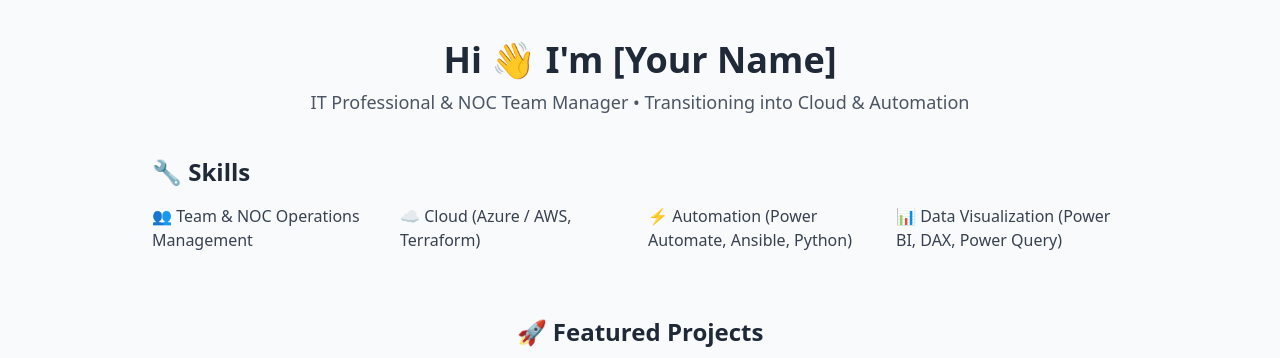
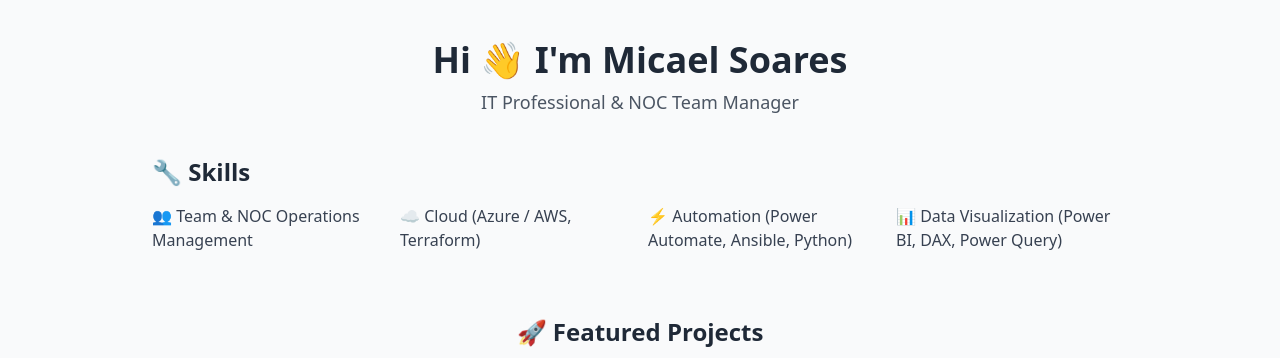
Before and after one commit to MSoares95/site, a plain HTML site: page index.html in a window 1280 px wide. Shown: the top 358 px of the page. Drawn offline with nearby package versions, Linux system fonts and the light colour scheme.

Commit message:
Update index.html

```diff
--- a/index.html
+++ b/index.html
@@ -3,16 +3,16 @@
 <head>
   <meta charset="UTF-8" />
   <meta name="viewport" content="width=device-width, initial-scale=1.0" />
-  <title>Portfolio – Cloud & Automation</title>
+  <title>Portfolio Site</title>
   <script src="https://cdn.tailwindcss.com"></script>
 </head>
 <body class="bg-gray-50 text-gray-800 font-sans">
 
   <!-- Header -->
   <header class="text-center py-10">
-    <h1 class="text-4xl font-bold mb-2">Hi 👋 I'm [Your Name]</h1>
+    <h1 class="text-4xl font-bold mb-2">Hi 👋 I'm Micael Soares</h1>
     <p class="text-lg text-gray-600">
-      IT Professional & NOC Team Manager • Transitioning into Cloud & Automation
+      IT Professional & NOC Team Manager
     </p>
   </header>
 
@@ -21,7 +21,7 @@
     <h2 class="text-2xl font-semibold mb-4">🔧 Skills</h2>
     <ul class="grid grid-cols-2 md:grid-cols-4 gap-4 text-gray-700">
       <li>👥 Team & NOC Operations Management</li>
-	  <li>☁️ Cloud (Azure / AWS, Terraform)</li>
+	    <li>☁️ Cloud (Azure / AWS, Terraform)</li>
       <li>⚡ Automation (Power Automate, Ansible, Python)</li>
       <li>📊 Data Visualization (Power BI, DAX, Power Query)</li>
     </ul>
```
